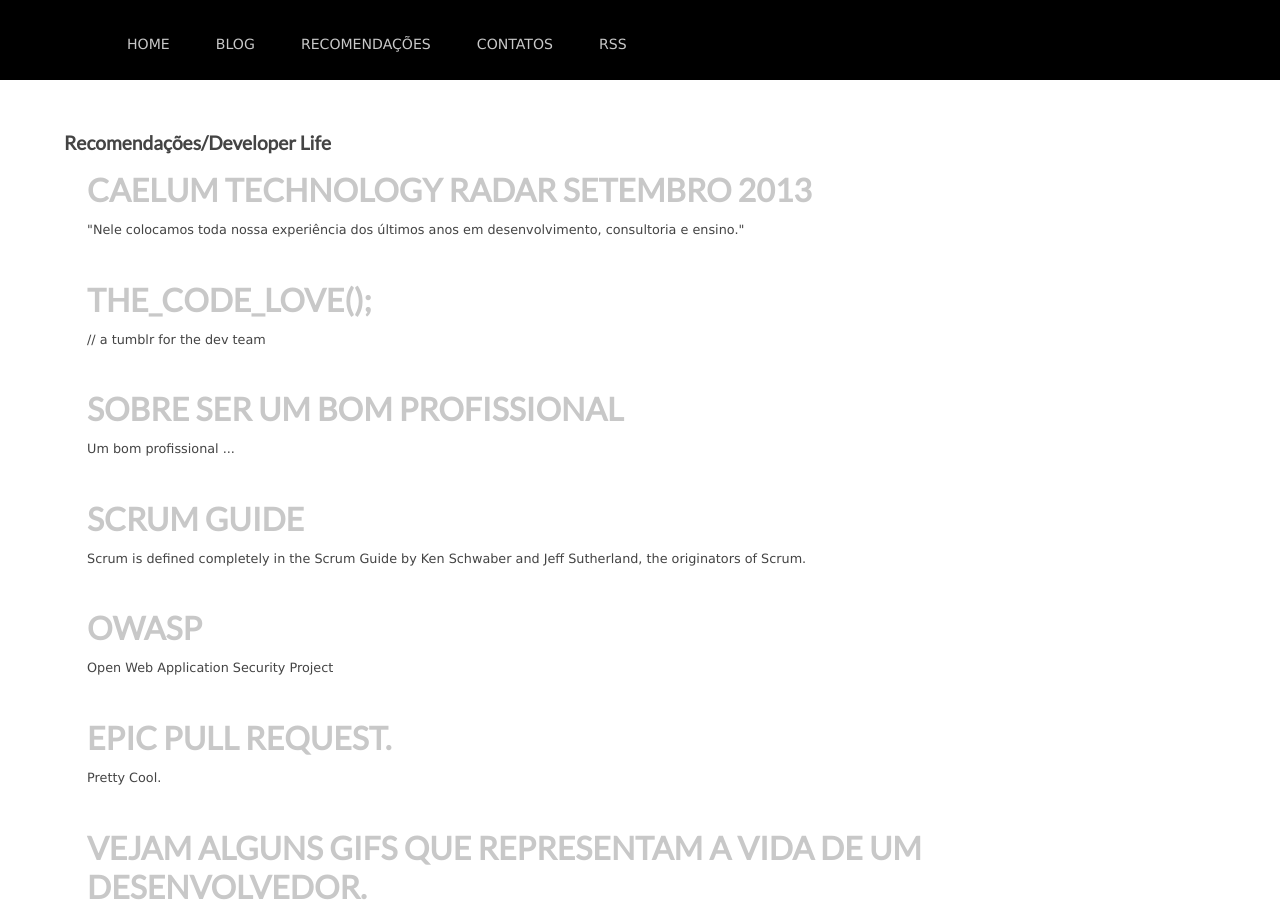
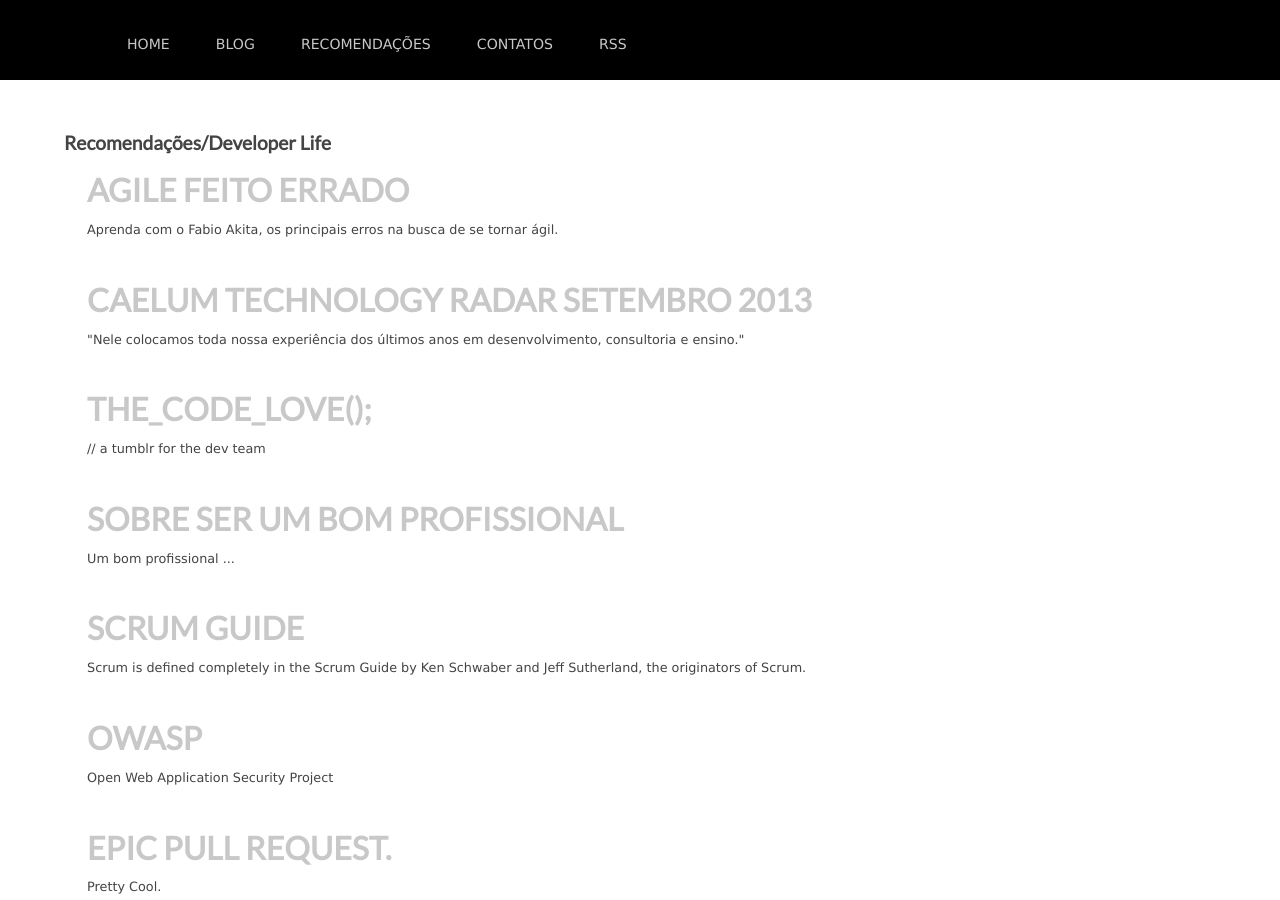
Before and after one commit to rgarbin/rgarbin.github.com, a Jekyll site: the page built from references/developer-life.html, in a window 1280 px wide and 900 px high. Built offline with Jekyll 4.4.1, drawn with Linux system fonts in a browser that asks for light colours; comment, search, counter and statistics services are not loaded.

Commit message:
Update developer-life.html
Epic post by Fabio Akita

```diff
--- a/references/developer-life.html
+++ b/references/developer-life.html
@@ -3,6 +3,12 @@
 title: Recomendações Developer Life
 ---
 <h1>Recomendações/Developer Life</h1>
+<article>
+    <div class="post">
+      <h3><a href="http://www.akitaonrails.com/2013/11/01/off-topic-agile-feito-errado" alt="Agile feito Errado" target="_blank">Agile feito Errado</a></h3>
+      <p>Aprenda com o Fabio Akita, os principais erros na busca de se tornar ágil.</p>
+	</div>
+</article>
 <article>
     <div class="post">
       <h3><a href="http://blog.caelum.com.br/caelum-technology-radar-set-2013/" alt="Caelum Technology Radar Setembro 2013" target="_blank">Caelum Technology Radar Setembro 2013</a></h3>
```
